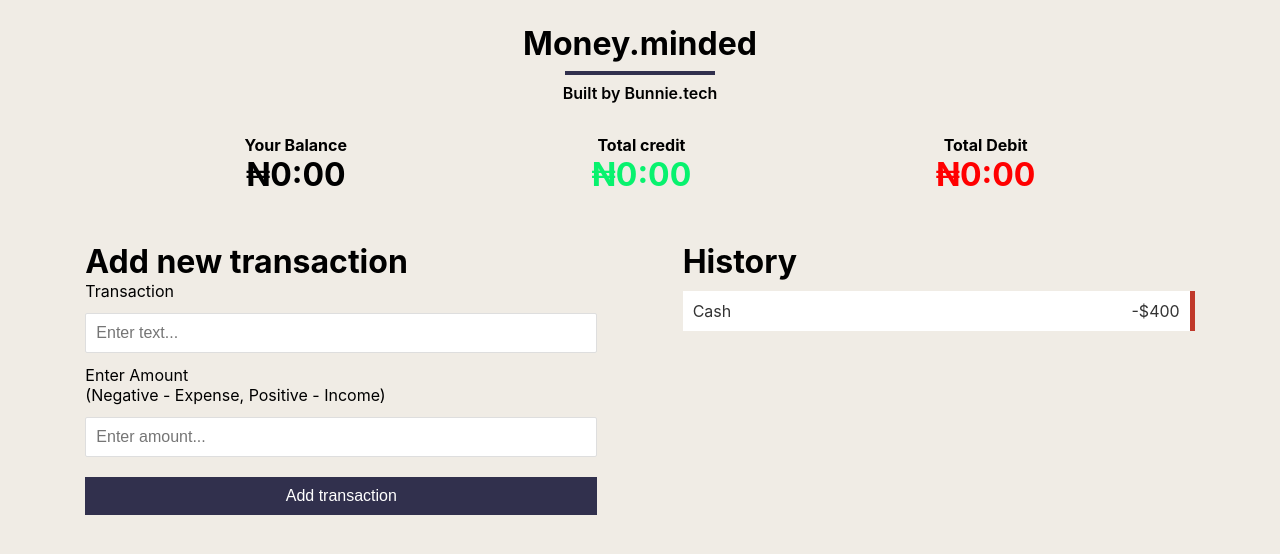
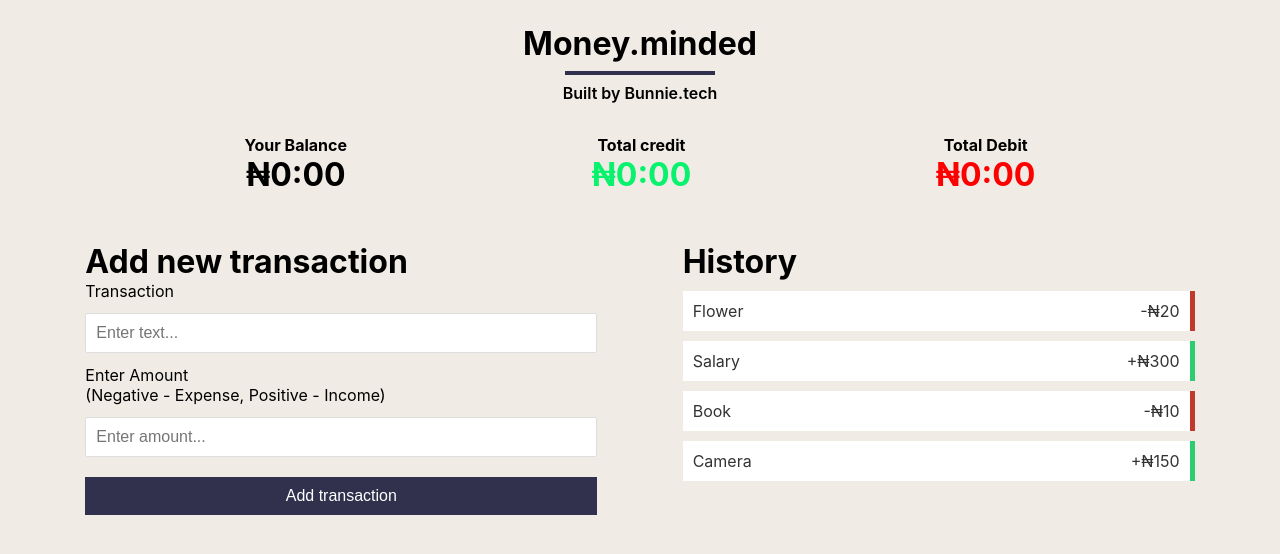
Before and after one commit to BenitaMichael/CodeAlpha_Expense_Tracker, a React (Create React App) app: page / in a window 1280 px wide. Shown: the top 554 px of the page. Built offline with nearby package versions, Linux system fonts and the light colour scheme.

Commit message:
Transaction History rendering

```diff
--- /dev/null
+++ b/src/Components/Transaction.js
@@ -0,0 +1,14 @@
+import React from 'react'
+
+const Transaction = ({ transaction }) => {
+
+    const operator = transaction.amount < 0 ? '-' : '+'
+
+  return (
+    <li className={transaction.amount < 0 ? 'minus' : 'plus'}>
+        {transaction.text} <span>{operator}₦{Math.abs(transaction.amount)}</span><button className="delete-btn">x</button>
+    </li>
+  )
+}
+
+export default Transaction
--- a/src/Components/Transactions.js
+++ b/src/Components/Transactions.js
@@ -1,12 +1,16 @@
 import { useState, useContext } from 'react';
 import { GlobalContext } from '../context/GlobalState';
 
+
+import Transaction from './Transaction';
+
 const Transactions = () => {
 
-  const context = useContext(GlobalContext)
+  const { transactions } = useContext(GlobalContext)
 
   const [text, setText] = useState('');
   const [amount, setAmount] = useState('')
+
 
 
 
@@ -39,9 +43,8 @@
       <div className='history'>
         <h3>History</h3>
             <ul id="list" className="list">
-                <li className="minus">
-                Cash <span>-$400</span><button className="delete-btn">x</button>
-                </li>
+              {transactions.map(transaction => (<Transaction key = {transaction.id} transaction ={transaction}/>
+              ))}
         </ul>
       </div>
     </div>
```
Also changed, not shown: src/context/AddTransactions.js (added).
